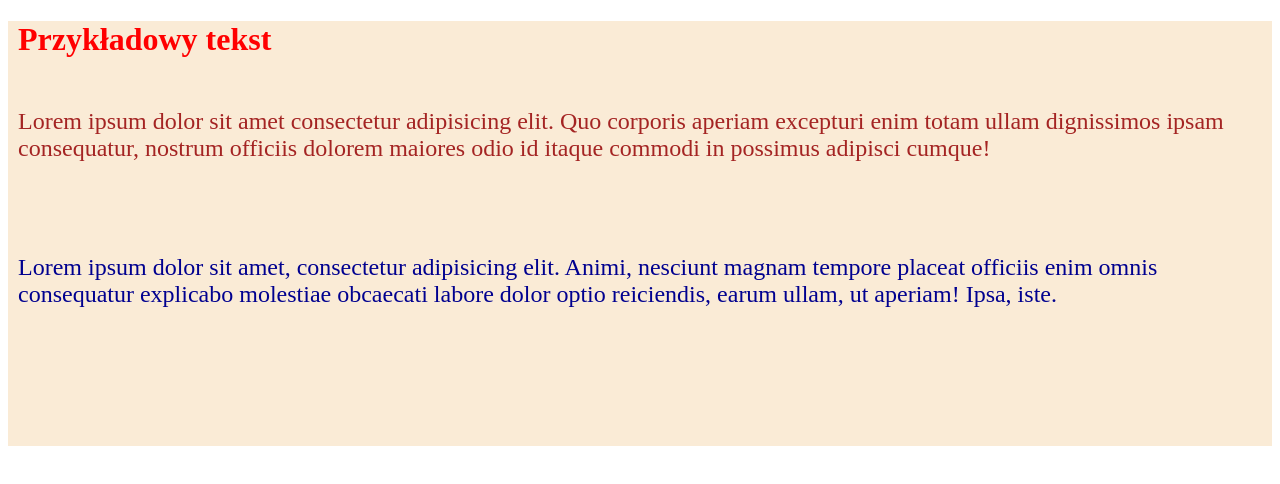
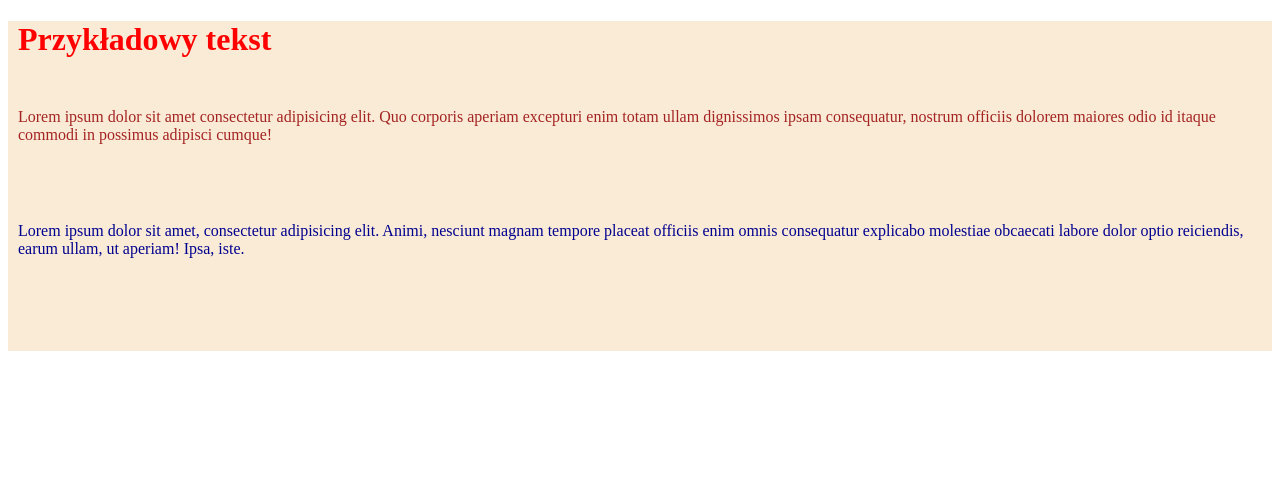
Before and after one commit to TomTcho/X_CSS-zad18, a plain HTML site: page index.html in a window 1280 px wide. Drawn offline with Linux system fonts and the light colour scheme.

Commit message:
poprawiony 05-05-2022

```diff
--- a/index.html
+++ b/index.html
@@ -8,9 +8,9 @@
     <link rel="stylesheet" href="style.css">
 </head>
 <body>
-    <h1>Przykładowy tekst
+   <div><h1>Przykładowy tekst</h1>
         <p class="par1">Lorem ipsum dolor sit amet consectetur adipisicing elit. Quo corporis aperiam excepturi enim totam ullam dignissimos ipsam consequatur, nostrum officiis dolorem maiores odio id itaque commodi in possimus adipisci cumque!</p>
         <p>Lorem ipsum dolor sit amet, consectetur adipisicing elit. Animi, nesciunt magnam tempore placeat officiis enim omnis consequatur explicabo molestiae obcaecati labore dolor optio reiciendis, earum ullam, ut aperiam! Ipsa, iste.</p>
-    </h1>
+    </div>
 </body>
 </html>
--- a/style.css
+++ b/style.css
@@ -1,7 +1,8 @@
-h1 {
+div {
     background-color: #faebd6;
     color: #ff0000;
     text-indent: 10px;
+    block-size: 330px;
 }
 
 .par1 {
@@ -13,7 +14,7 @@ h1 > p {
     font-size: 1em;
     font-weight: normal;
     font-size: 24px;
-    block-size: 8em;
+    block-size: 4em;
 }
 
 p {
```
